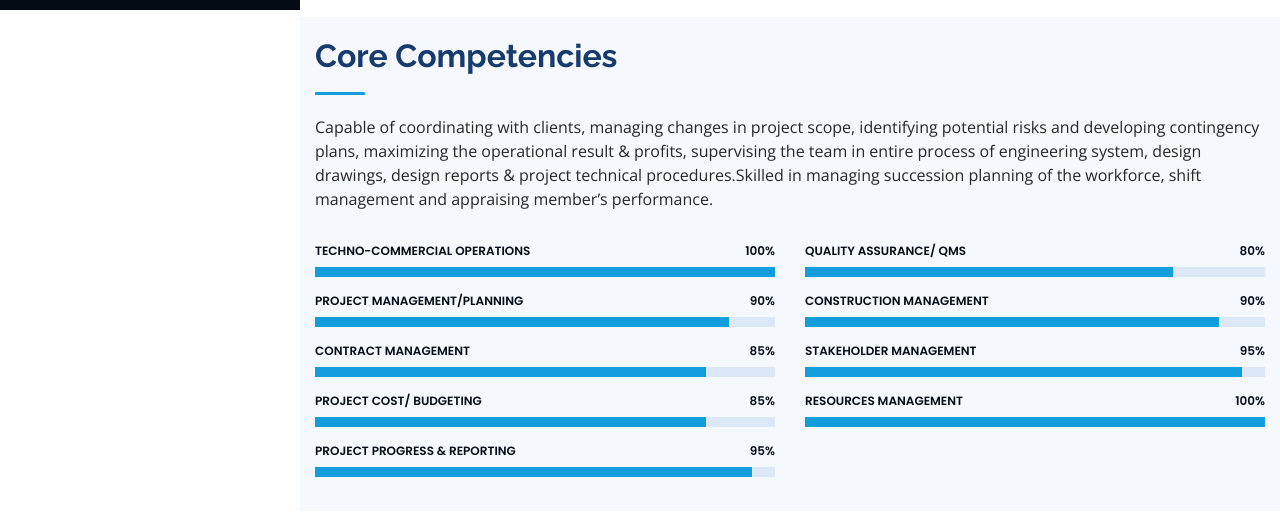
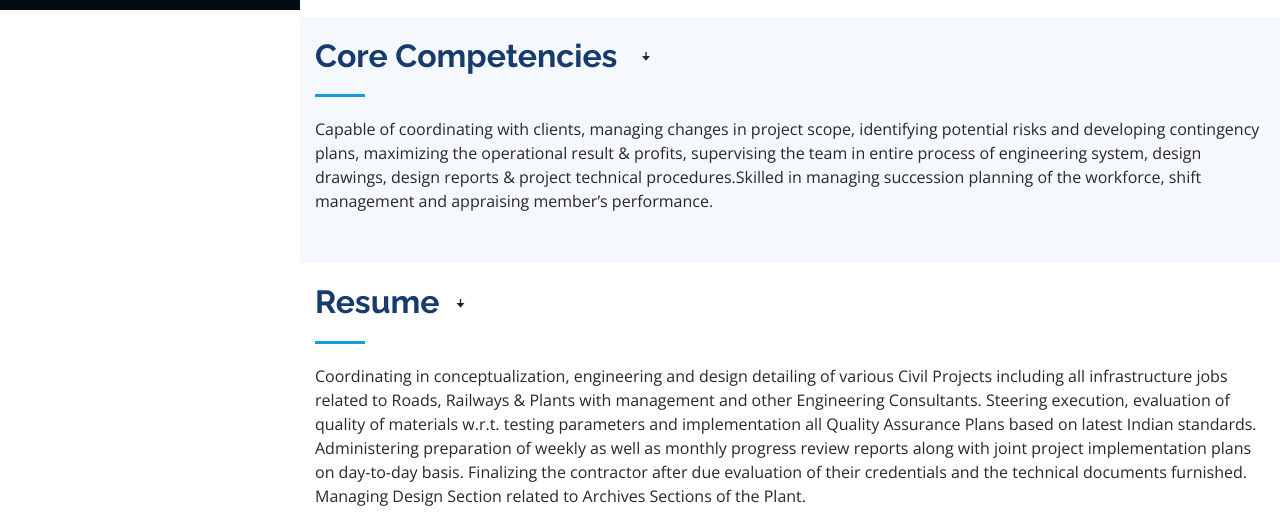
Before and after one commit to saiprasadnayak6858/chittaranjanpatra, a plain HTML site: page index.html in a window 1280 px wide. Shown: the part 790-1318 px from the top of the page. Drawn offline with nearby package versions, Linux system fonts and the light colour scheme.

Commit message:
added toggle feature to resume and skills section

```diff
--- a/assets/js/main.js
+++ b/assets/js/main.js
@@ -189,5 +189,4 @@
   $(window).on('load', function() {
     aos_init();
   });
-
 })(jQuery);
--- a/index.html
+++ b/index.html
@@ -281,7 +281,7 @@
       <section id="skills" class="skills section-bg">
         <div class="container">
           <div class="section-title">
-            <h2>Core Competencies</h2>
+            <h2>Core Competencies <a class="btn btn-default" data-toggle="collapse" href="#skills-content" role="button" aria-expanded="false" aria-controls="skills-content"><i class='bx bxs-down-arrow-alt'></i></a></h2>
             <p>
               Capable of coordinating with clients, managing changes in project
               scope, identifying potential risks and developing contingency
@@ -293,7 +293,7 @@
             </p>
           </div>
 
-          <div class="row skills-content">
+          <div class="row skills-content collapse" id="skills-content">
             <div class="col-lg-6" data-aos="fade-up">
               <div class="progress">
                 <span class="skill"
@@ -441,7 +441,7 @@
       <section id="resume" class="resume">
         <div class="container">
           <div class="section-title">
-            <h2>Resume</h2>
+            <h2>Resume<a class="btn btn-default" data-toggle="collapse" href="#resume-content" role="button" aria-expanded="false" aria-controls="resume-content"><i class='bx bxs-down-arrow-alt'></i></a></h2>
             <p>
               Coordinating in conceptualization, engineering and design
               detailing of various Civil Projects including all infrastructure
@@ -457,6 +457,7 @@
             </p>
           </div>
 
+          <div class="collapse" id="resume-content">
             <div class="row">
               <div class="col-lg-6" data-aos="fade-up">
                 <h3 class="resume-title">Work Experience</h3>
@@ -629,6 +630,7 @@
                       Duct, Bridges and Multi-storeyed Industrial Buildings.
                     </li>
                   </ul>
+                </div>
               </div>
             </div>
           </div>
```
Lines whose indentation alone changed are shown as unchanged.
